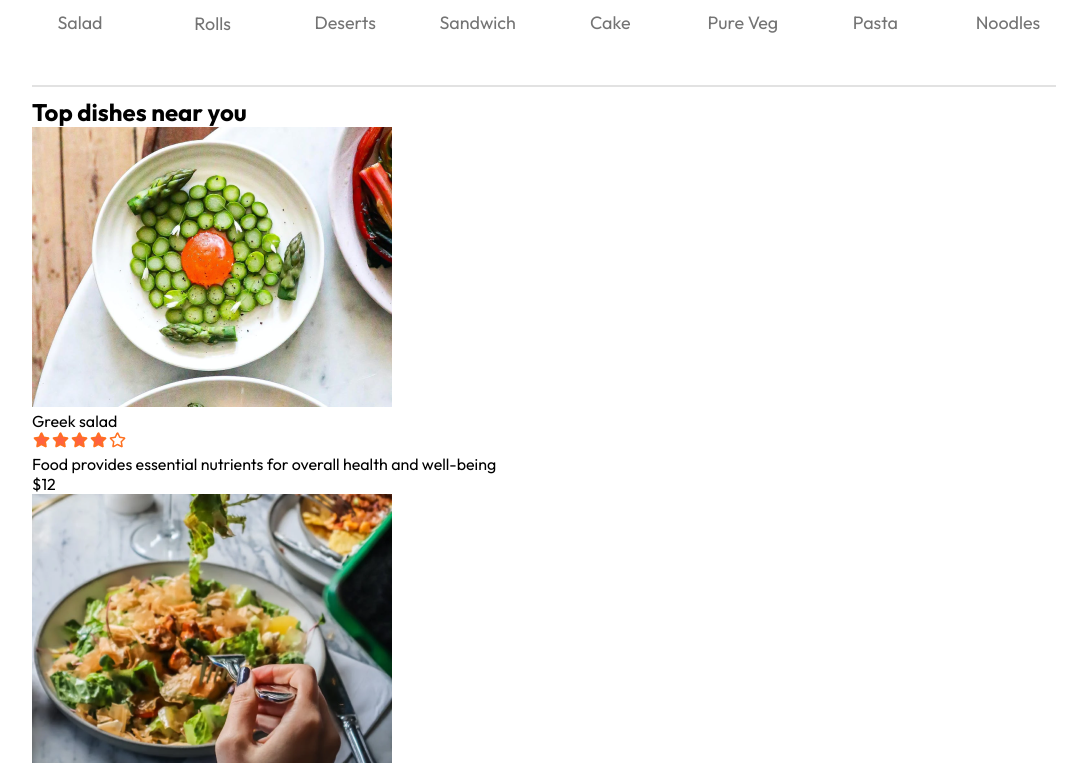
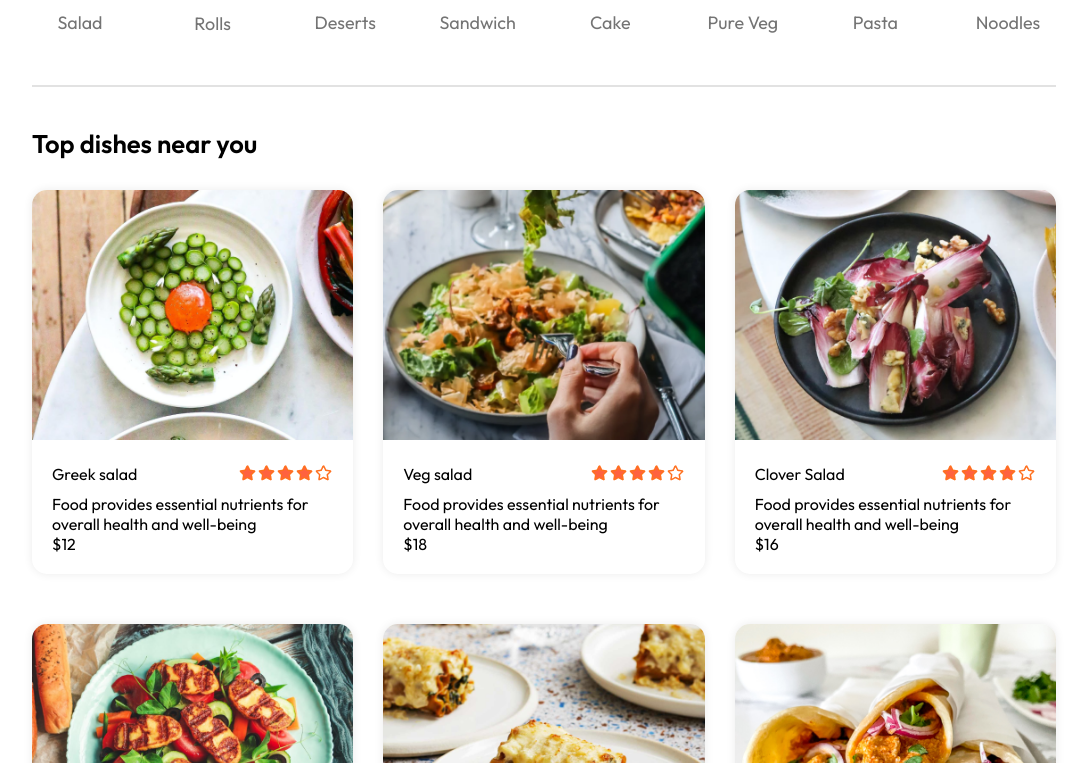
Before and after one commit to mahesh-pagrut/food-villa, a React (Vite) app in the folder frontend/: page / in a window 1280 px wide. Shown: the part 837-1600 px from the top of the page, without its empty margins (96-1183 px from the left). Built offline with nearby package versions, Linux system fonts and the light colour scheme.

Commit message:
food images and card styling done

```diff
--- a/frontend/src/components/FoodDisplay/FoodDisplay.css
+++ b/frontend/src/components/FoodDisplay/FoodDisplay.css
@@ -0,0 +1,18 @@
+
+
+.food-display{
+    margin-top: 30px;
+}
+
+.food-display h2{
+    font-size: max(2vw, 24px);
+    font-weight: 600;
+}
+
+.food-display-list{
+    display: grid;
+    grid-template-columns: repeat(auto-fill,minmax(240px, 1fr));
+    margin-top: 30px;
+    gap: 30px;
+    row-gap: 50px;
+}
--- a/frontend/src/components/FoodItem/FoodItem.css
+++ b/frontend/src/components/FoodItem/FoodItem.css
@@ -0,0 +1,26 @@
+
+
+.food-item{
+    width: 100%;
+    margin:auto;
+    border-radius: 15px;
+    box-shadow: 0px 0px 10px #00000015;
+    transition: 0.3s;
+    animation: fadeIn 1s;
+}
+
+.food-item-image{
+    width:100%;
+    border-radius: 15px 15px 0px 0px;
+}
+
+.food-item-info{
+    padding: 20px;
+}
+
+.food-item-name-rating{
+    display: flex;
+    justify-content: space-between;
+    align-items: center;
+    margin-bottom: 10px;
+}
```
